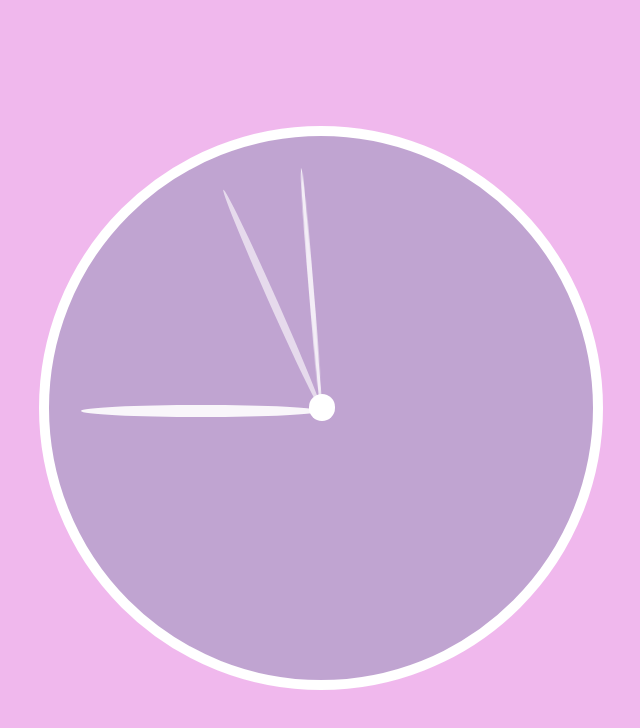
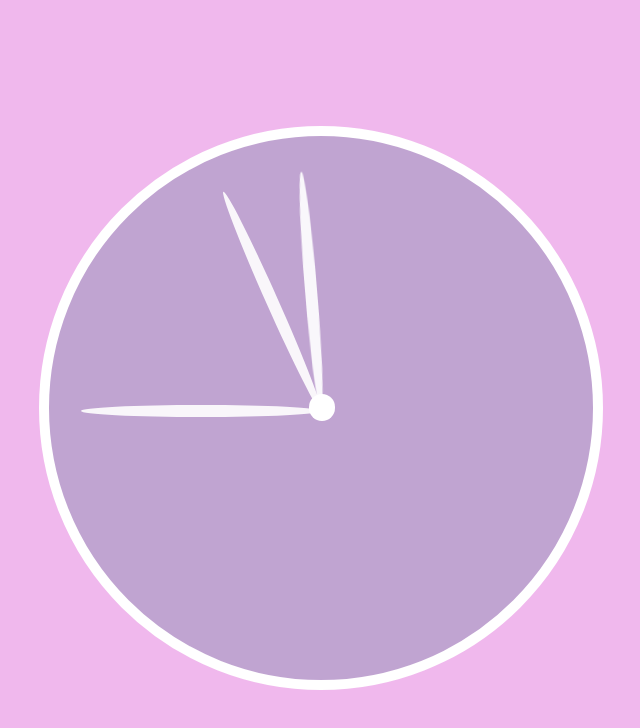
Before and after one commit to Zekiie/JS-Clock, a plain HTML site: page index.html in a window 1280 px wide. Shown: the whole page, without its empty margins (319-959 px from the left). Drawn offline with Linux system fonts and the light colour scheme.

Commit message:
Update style.css

```diff
--- a/style.css
+++ b/style.css
@@ -41,11 +41,3 @@ body {
     transition: all 0.85s;
     transition-timing-function: cubic-bezier(0.1, 2.7, 0.58, 1);
 }
-.min-hand {
-    min-height: 8px;
-    background: rgba(255, 255, 255, 0.6);
-}
-.second-hand {
-    min-height: 5px;
-    background: rgba(255, 255, 255, 0.8);
-}
```
